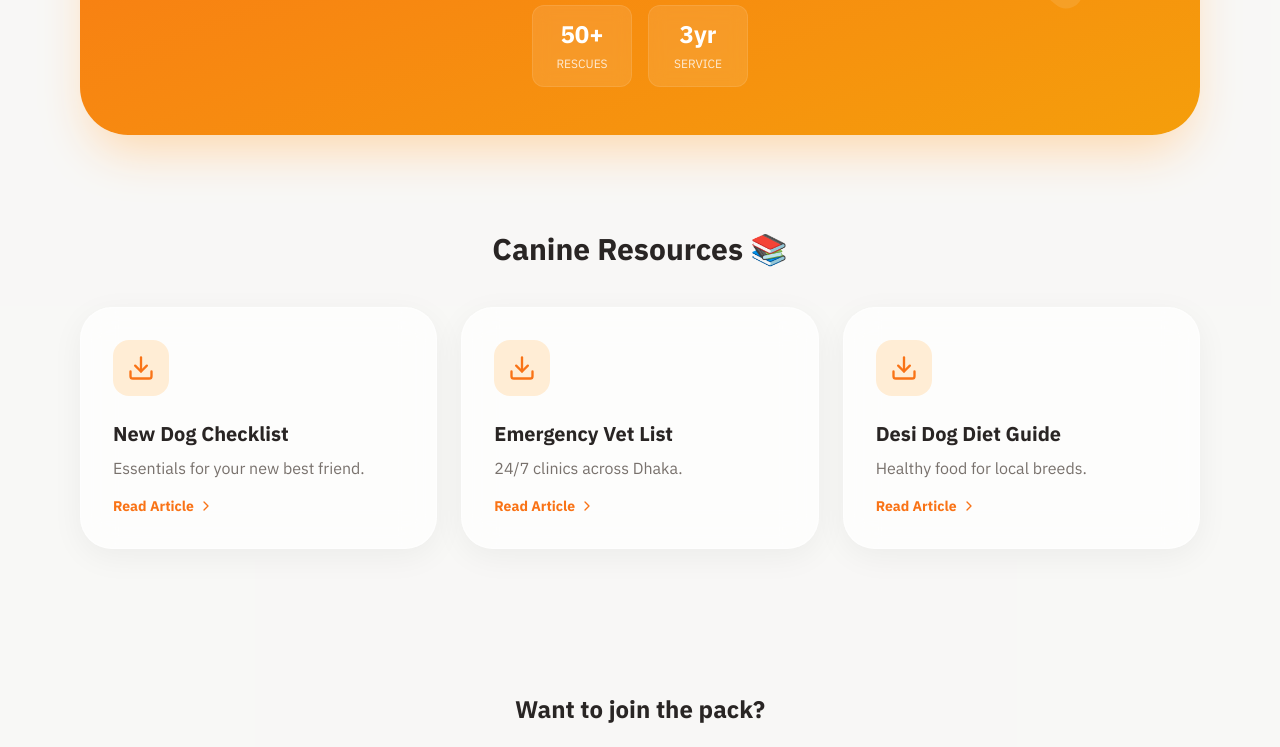
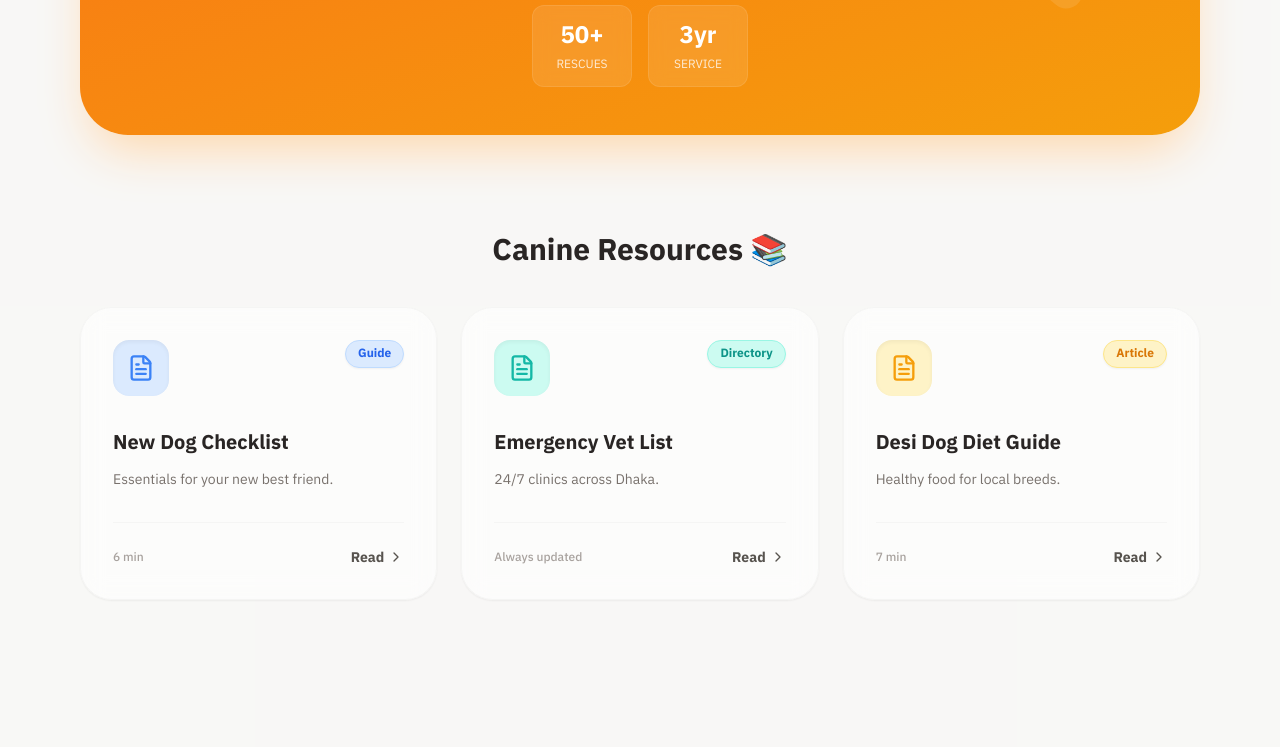
Before and after one commit to myselfrezaul7/kuttawaala, a Next.js app: page /community in a window 1280 px wide. Shown: the part 1473-2220 px from the top of the page. Built offline with nearby package versions, Linux system fonts and the light colour scheme; no server answers.

Commit message:
feat(resources): upgrade community cards, contextualize dog articles for BD and upgrade article layout

```diff
--- a/src/app/community/page.tsx
+++ b/src/app/community/page.tsx
@@ -2,7 +2,7 @@
 
 import { useState } from "react";
 import { Button } from "@/components/ui/button";
-import { Calendar, MapPin, Clock, Star, Download, ChevronRight, Users, Heart, Facebook } from "lucide-react";
+import { Calendar, MapPin, Clock, Star, Download, ChevronRight, Users, Heart, Facebook, FileText } from "lucide-react";
 import Image from "next/image";
 import Link from "next/link";
 import { Header } from "@/components/layout/Header";
@@ -103,18 +103,57 @@ export default function CommunityPage() {
                     <section>
                         <h2 className="text-3xl font-bold text-stone-800 dark:text-stone-100 font-heading mb-10 text-center">Canine Resources 📚</h2>
                         <div className="grid md:grid-cols-3 gap-6">
-                            {resources.map((resource) => (
-                                <Link href={resource.slug === "emergency-vet-list" ? "/vets" : `/resources/${resource.slug}`} key={resource.slug} className="group glass-card dark:bg-stone-900/60 dark:border-stone-800 p-8 rounded-[2rem] hover:bg-orange-50 dark:hover:bg-stone-800 transition-colors border-2 border-transparent hover:border-orange-100 dark:hover:border-stone-700">
-                                    <div className="w-14 h-14 bg-orange-100 dark:bg-orange-900/20 rounded-2xl flex items-center justify-center mb-6 text-orange-500 group-hover:scale-110 transition-transform">
-                                        <Download className="w-7 h-7" />
-                                    </div>
-                                    <h3 className="text-xl font-bold text-stone-800 dark:text-stone-100 mb-2">{resource.title}</h3>
-                                    <p className="text-stone-500 dark:text-stone-400 mb-4">{resource.description}</p>
-                                    <span className="text-orange-500 font-bold text-sm flex items-center gap-1 group-hover:translate-x-2 transition-transform">
-                                        Read Article <ChevronRight className="w-4 h-4" />
-                                    </span>
-                                </Link>
-                            ))}
+                            {resources.map((resource) => {
+                                const badgeColor = {
+                                    "blue": "bg-blue-100 text-blue-600 dark:bg-blue-900/30 dark:text-blue-400 border-blue-200 dark:border-blue-900",
+                                    "amber": "bg-amber-100 text-amber-600 dark:bg-amber-900/30 dark:text-amber-400 border-amber-200 dark:border-amber-900",
+                                    "teal": "bg-teal-100 text-teal-600 dark:bg-teal-900/30 dark:text-teal-400 border-teal-200 dark:border-teal-900",
+                                }[resource.color] || "bg-stone-100 text-stone-600 dark:bg-zinc-800 dark:text-stone-400 border-stone-200";
+
+                                const iconBgColor = {
+                                    "blue": "bg-blue-100 text-blue-500 dark:bg-blue-900/40 dark:text-blue-400",
+                                    "amber": "bg-amber-100 text-amber-500 dark:bg-amber-900/40 dark:text-amber-400",
+                                    "teal": "bg-teal-100 text-teal-500 dark:bg-teal-900/40 dark:text-teal-400",
+                                }[resource.color] || "bg-stone-100 text-stone-500";
+
+                                const highlightColor = {
+                                    "blue": "bg-blue-500",
+                                    "amber": "bg-amber-500",
+                                    "teal": "bg-teal-500",
+                                }[resource.color] || "bg-stone-500";
+
+                                return (
+                                    <Link
+                                        href={resource.slug === "emergency-vet-list" ? "/find-vet" : `/resources/${resource.slug}`}
+                                        key={resource.slug}
+                                        className="group relative bg-white/60 dark:bg-zinc-900/60 backdrop-blur-md rounded-[2rem] p-8 shadow-sm hover:shadow-xl transition-all duration-300 border border-stone-100 dark:border-zinc-800 overflow-hidden flex flex-col h-full hover:-translate-y-1"
+                                    >
+                                        {/* Accent Top Bar */}
+                                        <div className={`absolute top-0 left-0 right-0 h-1.5 opacity-0 group-hover:opacity-100 transition-opacity ${highlightColor}`} />
+
+                                        <div className="flex justify-between items-start mb-8">
+                                            <div className={`w-14 h-14 rounded-2xl flex items-center justify-center group-hover:scale-110 transition-transform shadow-inner ${iconBgColor}`}>
+                                                <FileText className="w-7 h-7" />
+                                            </div>
+                                            <div className={`text-xs font-bold px-3 py-1 pb-1.5 rounded-full border shadow-sm ${badgeColor}`}>
+                                                {resource.badge}
+                                            </div>
+                                        </div>
+
+                                        <h3 className="text-xl font-bold text-stone-800 dark:text-stone-100 mb-3">{resource.title}</h3>
+                                        <p className="text-stone-500 dark:text-stone-400 mb-8 text-sm leading-relaxed flex-1">{resource.description}</p>
+
+                                        <div className="flex items-center justify-between mt-auto pt-6 border-t border-stone-100 dark:border-zinc-800/50">
+                                            <span className="text-xs font-medium text-stone-400 dark:text-stone-500">
+                                                {resource.readTime}
+                                            </span>
+                                            <span className="text-stone-600 dark:text-stone-400 font-bold text-sm flex items-center gap-1 group-hover:translate-x-2 transition-transform group-hover:text-stone-900 dark:group-hover:text-stone-200">
+                                                Read <ChevronRight className="w-4 h-4" />
+                                            </span>
+                                        </div>
+                                    </Link>
+                                );
+                            })}
                         </div>
                     </section>
 
--- a/src/app/resources/[slug]/page.tsx
+++ b/src/app/resources/[slug]/page.tsx
@@ -1,11 +1,12 @@
 "use client";
 
+import { use, useEffect, useState } from "react";
 import { resources } from "@/data/resources";
 import { notFound, redirect } from "next/navigation";
 import Image from "next/image";
 import Link from "next/link";
 import { Button } from "@/components/ui/button";
-import { ArrowLeft, Calendar, User, Share2 } from "lucide-react";
+import { ArrowLeft, Calendar, User, Share2, Printer, FileText, ChevronRight } from "lucide-react";
 import ReactMarkdown from "react-markdown";
 
 interface PageProps {
@@ -14,11 +15,11 @@ interface PageProps {
     }>;
 }
 
-export default async function ResourcePage({ params }: PageProps) {
-    const { slug } = await params;
+export default function ResourcePage({ params }: PageProps) {
+    const { slug } = use(params);
 
     if (slug === "emergency-vet-list") {
-        redirect("/vets");
+        redirect("/find-vet");
     }
 
     const resource = resources.find((r) => r.slug === slug);
@@ -27,8 +28,34 @@ export default async function ResourcePage({ params }: PageProps) {
         notFound();
     }
 
+    const [progress, setProgress] = useState(0);
+
+    useEffect(() => {
+        const handleScroll = () => {
+            const totalHeight = document.documentElement.scrollHeight - window.innerHeight;
+            const scrollProgress = totalHeight > 0 ? (window.scrollY / totalHeight) * 100 : 0;
+            setProgress(scrollProgress);
+        };
+        window.addEventListener("scroll", handleScroll);
+        return () => window.removeEventListener("scroll", handleScroll);
+    }, []);
+
+    // Extract headings for TOC
+    const headings = resource.content
+        .split('\n')
+        .filter(line => line.startsWith('## '))
+        .map(line => line.replace('##', '').trim());
+
+    // Get other resources
+    const otherResources = resources.filter(r => r.slug !== slug && r.slug !== "emergency-vet-list").slice(0, 2);
+
     return (
-        <div className="min-h-screen bg-[#FFFDF8] dark:bg-stone-950 pb-24">
+        <div className="min-h-screen bg-[#FFFDF8] dark:bg-stone-950 pb-24 relative">
+            {/* Reading Progress Bar */}
+            <div
+                className="fixed top-0 left-0 h-1.5 bg-orange-500 z-50 transition-all duration-100 ease-out"
+                style={{ width: `${progress}%` }}
+            />
             {/* Header / Cover Image */}
             <div className="relative h-[60vh] md:h-[70vh] w-full">
                 <Image
@@ -64,23 +91,61 @@ export default async function ResourcePage({ params }: PageProps) {
                 </div>
             </div>
 
-            {/* Content Content */}
-            <div className="container mx-auto px-4 -mt-10 relative z-10 max-w-4xl">
-                <div className="bg-white dark:bg-stone-900 rounded-[2.5rem] p-8 md:p-16 shadow-xl border border-orange-100/50 dark:border-stone-800">
-                    <div className="prose prose-lg md:prose-xl dark:prose-invert prose-orange mx-auto dark:text-stone-300 text-stone-700">
+            {/* Content & Sidebar Layout */}
+            <div className="container mx-auto px-4 -mt-10 relative z-10 max-w-6xl flex flex-col lg:flex-row gap-8 items-start">
+
+                {/* Main Content Area */}
+                <div className="bg-white dark:bg-stone-900 rounded-[2.5rem] p-8 md:p-16 shadow-xl border border-orange-100/50 dark:border-stone-800 flex-1 w-full lg:max-w-4xl">
+                    <div className="prose prose-lg md:prose-xl dark:prose-invert prose-orange mx-auto dark:text-stone-300 text-stone-700 max-w-none">
                         <ReactMarkdown>
                             {resource.content}
                         </ReactMarkdown>
                     </div>
 
-                    <div className="mt-16 pt-8 border-t border-stone-100 dark:border-stone-800 flex justify-between items-center">
-                        <span className="font-bold text-stone-800 dark:text-stone-200">Share this article</span>
-                        <div className="flex gap-2">
-                            <Button variant="outline" className="rounded-full w-12 h-12 p-0 border-stone-200 dark:border-stone-700">
-                                <Share2 className="w-5 h-5 text-stone-600 dark:text-stone-400" />
+                    <div className="mt-16 pt-8 border-t border-stone-100 dark:border-stone-800 flex flex-col sm:flex-row justify-between items-center gap-4">
+                        <span className="font-bold text-stone-800 dark:text-stone-200">Share or Save this Guide</span>
+                        <div className="flex gap-3">
+                            <Button variant="outline" onClick={() => window.print()} className="rounded-full gap-2 border-stone-200 dark:border-stone-700 hover:bg-stone-100 dark:hover:bg-stone-800">
+                                <Printer className="w-4 h-4" /> Print
+                            </Button>
+                            <Button variant="outline" className="rounded-full w-12 h-12 p-0 border-stone-200 dark:border-stone-700 hover:bg-orange-50 dark:hover:bg-stone-800 hover:text-orange-500 hover:border-orange-200 dark:hover:border-orange-900/50 transition-colors">
+                                <Share2 className="w-5 h-5" />
                             </Button>
                         </div>
                     </div>
+                </div>
+
+                {/* Sticky Sidebar */}
+                <div className="hidden lg:block w-72 sticky top-32 space-y-8">
+                    {/* TOC */}
+                    {headings.length > 0 && (
+                        <div className="glass-card bg-white/60 dark:bg-stone-900/60 p-6 rounded-3xl border border-orange-100/50 dark:border-stone-800 shadow-sm">
+                            <h3 className="font-bold text-stone-800 dark:text-stone-200 mb-4 text-sm uppercase tracking-wider">In this Guide</h3>
+                            <ul className="space-y-3 text-sm">
+                                {headings.map((heading, i) => (
+                                    <li key={i} className="text-stone-500 dark:text-stone-400 hover:text-orange-500 dark:hover:text-orange-400 transition-colors cursor-pointer flex items-center gap-2">
+                                        <div className="w-1.5 h-1.5 rounded-full bg-orange-200 dark:bg-stone-700" />
+                                        {heading}
+                                    </li>
+                                ))}
+                            </ul>
+                        </div>
+                    )}
+
+                    {/* Related */}
+                    {otherResources.length > 0 && (
+                        <div className="glass-card bg-white/60 dark:bg-stone-900/60 p-6 rounded-3xl border border-orange-100/50 dark:border-stone-800 shadow-sm">
+                            <h3 className="font-bold text-stone-800 dark:text-stone-200 mb-4 text-sm uppercase tracking-wider">Related Reads</h3>
+                            <div className="space-y-4">
+                                {otherResources.map(other => (
+                                    <Link key={other.slug} href={`/resources/${other.slug}`} className="group block border-l-2 border-stone-200 hover:border-orange-400 dark:border-stone-700 dark:hover:border-orange-500 pl-4 py-1 transition-colors">
+                                        <p className="font-bold text-stone-800 dark:text-stone-300 group-hover:text-orange-600 dark:group-hover:text-orange-400 text-sm mb-1 line-clamp-2">{other.title}</p>
+                                        <p className="text-xs text-stone-500 dark:text-stone-500">{other.readTime}</p>
+                                    </Link>
+                                ))}
+                            </div>
+                        </div>
+                    )}
                 </div>
             </div>
         </div>
--- a/src/data/resources.ts
+++ b/src/data/resources.ts
@@ -7,6 +7,9 @@ export type Resource = {
     coverImage: string;
     date: string;
     author: string;
+    badge: string;
+    readTime: string;
+    color: "blue" | "amber" | "teal";
 };
 
 export const resources: Resource[] = [
@@ -17,28 +20,31 @@ export const resources: Resource[] = [
         iconName: "FileText",
         date: "Feb 15, 2026",
         author: "Kuttawaala Team",
-        coverImage: "https://images.unsplash.com/photo-1544568100-847a948585b9?auto=format&fit=crop&q=80&w=2000",
+        badge: "Guide",
+        readTime: "6 min",
+        color: "blue",
+        coverImage: "/assets/puppy-guide.png",
         content: `
 # Welcome to the Pack!
 
-Bringing a new dog home is a life-changing experience! Here is everything you need to get your home ready for your new best friend.
+Bringing a new dog home in Bangladesh is a life-changing experience! Here is everything you need to get your home ready for your new best friend.
 
 ## Essentials
-1.  **High-Quality Dog Food**: Choose wet or dry food tailored to their age, size, and breed (or mix!).
-2.  **Water & Food Bowls**: Weighted stainless steel bowls are best because they are durable and easy to clean.
-3.  **Collar, Leash, and ID Tag**: Crucial for their safety when exploring the outside world.
-4.  **Bedding**: A cozy and supportive bed where they can retreat and rest.
-5.  **Poop Bags & Dispensers**: For responsible walks around the neighborhood!
+1.  **High-Quality Dog Food**: Choose wet or dry food tailored to their age. *Pedigree* and *SmartHeart* are widely available on Chaldal/Daraz.
+2.  **Water & Food Bowls**: Weighted stainless steel bowls are best because they are durable and easy to clean in humid weather.
+3.  **Collar, Leash, and ID Tag**: Crucial for their safety in Dhaka traffic. A sturdy harness is recommended for walks.
+4.  **Bedding**: A cozy and supportive bed, or a clean, cooling mat for summer months.
+5.  **Poop Bags & Dispensers**: For responsible walks around your neighborhood or society!
 
 ## Grooming & Health
 -   **Brush/Comb**: Depending on their coat type, daily or weekly brushing is needed.
--   **Dog-safe Shampoo**: Don't use human shampoo!
--   **Chew Toys**: Perfect for teething puppies or dogs that just love a good chew.
--   **Flea & Tick Prevention**: Especially important in tropical climates.
+-   **Flea & Tick Prevention**: Essential in our tropical climate. Tick fever is very common in Bangladesh.
+-   **Heatstroke Prevention**: During the 40°C Dhaka summers, walk your dogs only early morning or late evening. Ensure constant access to cool water.
 
-## Safety First
--   **Puppy-proof your home**: Hide toxic plants, secure trash cans, and cover loose electrical cords.
--   **Vet Visit**: Schedule a check-up within the first week of adoption to establish a health baseline.
+## Safety First (BD Context)
+-   **Rooftop Safety**: If you allow your dog on the roof (common in Dhaka), ensure the boundary walls are sufficiently high and secure to prevent jumping or falling.
+-   **Rabies Vaccination**: This is legally and medically crucial in Bangladesh. You can get cheap, verified vaccines from Govt. Livestock offices or local vet clinics (usually ৳200-৳500).
+-   **Street Dog Etiquette**: When walking your pet, avoid aggressive street packs. Carry umberllas or sticks purely as a deterrent barrier if approached by territorial street dogs.
 
 Enjoy every moment with your new furry companion!
         `
@@ -50,26 +56,11 @@ Enjoy every moment with your new furry companion!
         iconName: "MapPin",
         date: "Jan 10, 2026",
         author: "Community",
+        badge: "Directory",
+        readTime: "Always updated",
+        color: "teal",
         coverImage: "https://images.unsplash.com/photo-1517423738875-5ce310aca30b?auto=format&fit=crop&q=80&w=2000",
-        content: `
-# Trusted Veterinarians & Clinics in Dhaka
-
-When an emergency strikes, every second counts. Finding a good vet is crucial for your dog's long-term health. Keep these verified spots handy!
-
-## Gulshan & Banani
-*   **Pet Care Hospital**: Road 11, Banani. Known for 24/7 service and emergency surgery capabilities.
-*   **Gulshan Pet Clinic**: Road 34, Gulshan 1. Excellent diagnostic tools and general check-up.
-
-## Dhanmondi & Lalmatia
-*   **Paws & Claws**: Satmasjid Road. Great for general checkups, vaccinations, and grooming.
-*   **Lalmatia Vet Care**: Block D. Highly experienced surgeons on standby.
-
-## Uttara
-*   **Uttara Animal Hospital**: Sector 7. Affordable, reliable, and equipped with a full pharmacy.
-*   **Care for Paws**: Sector 13. Excellent post-op care facilities.
-
-> **Note**: Always call ahead for emergencies. Keep your vet's number saved on your fridge and in your phone contacts!
-        `
+        content: `Redirecting to the verified directory...`
     },
     {
         slug: "desi-dog-diet-guide",
@@ -78,26 +69,31 @@ When an emergency strikes, every second counts. Finding a good vet is crucial fo
         iconName: "BriefcaseMedical",
         date: "Dec 05, 2025",
         author: "Dr. Bark",
+        badge: "Article",
+        readTime: "7 min",
+        color: "amber",
         coverImage: "https://images.unsplash.com/photo-1583337130417-3346a1be7dee?auto=format&fit=crop&q=80&w=2000",
         content: `
 # Feeding Your Desi Dog Right
 
-Local breeds (Desi dogs) are incredibly resilient, but they still thrive when fed a balanced, nutritious diet! Let's talk about what keeps them running strong.
+Local breeds (Desi dogs) are incredibly resilient, but they still thrive when fed a balanced, nutritious diet! Let's talk about what keeps them running strong in Bangladesh.
 
-## The Good Stuff
--   **Proteins**: Boiled chicken, lean beef, and occasionally fish (de-boned).
--   **Fiber & Carbs**: Brown rice, sweet potatoes, and pumpkin are excellent for their digestion.
--   **Hydration**: Always ensure they have access to fresh, clean drinking water. Avoid giving them tap water if you wouldn't drink it yourself.
+## Local & Budget-Friendly Proteins
+-   **Chicken Bones/Carcass (*Murgi-r har*)**: A massive staple for desi dogs. You can buy chicken frames/necks from local butchers for very cheap (৳60-90/kg). *Warning:* Only feed raw or properly pressure-cooked so they crumble. Never feed boiled bones as they splinter!
+-   **Egg & Rice Combos**: Combining boiled rice, a bit of dal, and boiled eggs makes a highly nutritious, budget-friendly meal (≈৳30/meal).
+-   **Pumpkin & Sweet Potato**: Excellent, cheap fiber sources available at any local *kachabazar*.
+
+## Commercial Food Availability
+*Pedigree*, *Drools*, and *Meat Up* are the most commonly found mid-tier kibbles in supershops. Premium diets like *Royal Canin* or *Taste of the Wild* are restricted to specialized pet stores.
 
 ## Foods to Avoid (Highly Toxic!)
--   🚫 **Onions & Garlic**: Can cause severe anemia.
--   🚫 **Chocolate**: Contains theobromine, which is poisonous.
--   🚫 **Grapes & Raisins**: Can cause sudden kidney failure.
--   🚫 **Cooked Bones**: Bones can splinter and puncture their digestive tract. Only offer safe raw bones or chew toys.
--   🚫 **Spicy Food**: A lot of leftover human food is too spicy/oily and can cause severe pancreatitis.
+-   🚫 **Onions & Garlic**: Very common in local cooking, these cause severe anemia in dogs.
+-   🚫 **Hilsha Fish Bones**: Desi dogs love fish, but sharp local fish bones (like Ilish or Rui) can puncture their intestines.
+-   🚫 **Spicy Leftovers (*Bhuna*)**: Do not feed dogs spicy, oily party leftovers. This triggers severe, sometimes fatal, pancreatitis.
+-   🚫 **Chocolate & Grapes**: Extremely poisonous.
 
-## Homemade vs. Commercial
-If you are cooking at home, a general rule of thumb is 50% meat, 25% vegetables (like carrots and beans), and 25% grains (like rice). Commercial dog foods (like Pedigree or Royal Canin) are fine, but many Desis do beautifully on fresh, dog-safe home-cooked meals if properly balanced.
+## Homemade Guidelines
+A fast local recipe is boiling rice with chicken liver, a pinch of turmeric (good for joints), and local seasonal vegetables like carrots or papaya.
         `
     }
 ];
```
Also changed, not shown: public/assets/puppy-guide.png (added).
